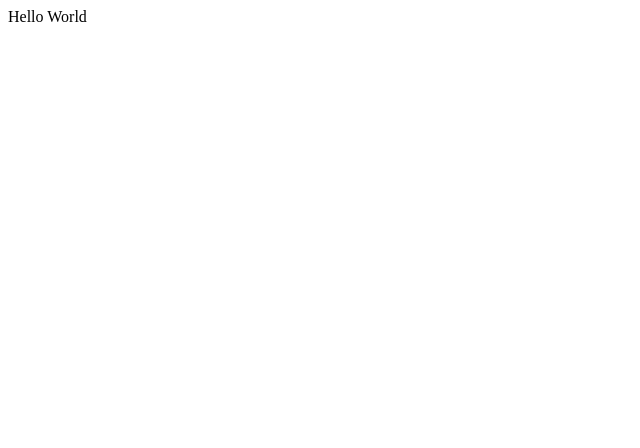
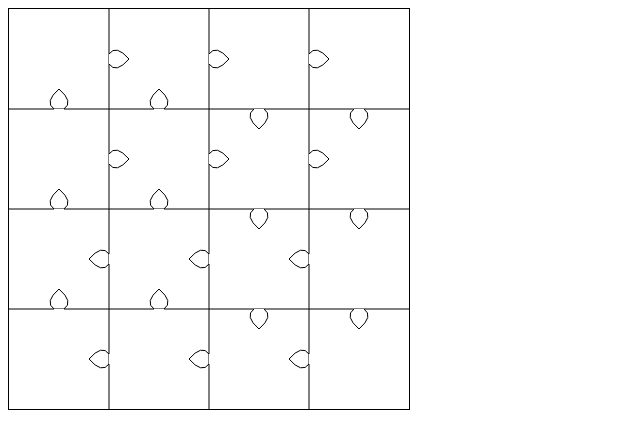
Before and after one commit to tuberrabbit/boring-saterday, a website: page app/index.html in a window 1280 px wide. Shown: the whole page, without its empty margins (0-640 px from the left). Drawn offline with nearby package versions, Linux system fonts and the light colour scheme; files that its build step writes are made by us from their sources.

Commit message:
[tuber] show canvas split

```diff
--- a/app/index.html
+++ b/app/index.html
@@ -2,9 +2,13 @@
 <html lang="en">
 <head>
     <meta charset="UTF-8">
-    <title>Jigsaw Puzzle</title>
+    <title>Canvas Puzzle</title>
+    <link rel="stylesheet" href="./css/main.css">
 </head>
 <body>
-Hello World
+<canvas id="workspace" width="400" height="400">
+    There is a canvas, but your browser is not supported.
+</canvas>
 </body>
+<script src="./js/app.js"></script>
 </html>
--- /dev/null
+++ b/app/js/app.js
@@ -0,0 +1,65 @@
+"use strict";
+const PI = Math.PI;
+
+let canvas = document.getElementById('workspace');
+let ctx = canvas.getContext('2d');
+ctx.beginPath();
+for (let i = 1; i < 4; ++i) {
+    ctx.moveTo(i * 100, 0);
+    ctx.lineTo(i * 100, 400);
+
+    ctx.moveTo(0, i * 100);
+    ctx.lineTo(400, i * 100);
+}
+ctx.stroke();
+
+ctx.beginPath();
+for (let i = 1; i < 4; ++i) {
+    ctx.moveTo(i * 100, 45);
+    ctx.quadraticCurveTo(i * 100 + 7, 35, i * 100 + 20, 50);
+    ctx.moveTo(i * 100, 55);
+    ctx.quadraticCurveTo(i * 100 + 7, 65, i * 100 + 20, 50);
+    ctx.moveTo(i * 100, 145);
+    ctx.quadraticCurveTo(i * 100 + 7, 135, i * 100 + 20, 150);
+    ctx.moveTo(i * 100, 155);
+    ctx.quadraticCurveTo(i * 100 + 7, 165, i * 100 + 20, 150);
+    ctx.moveTo(i * 100, 245);
+    ctx.quadraticCurveTo(i * 100 - 7, 235, i * 100 - 20, 250);
+    ctx.moveTo(i * 100, 255);
+    ctx.quadraticCurveTo(i * 100 - 7, 265, i * 100 - 20, 250);
+    ctx.moveTo(i * 100, 345);
+    ctx.quadraticCurveTo(i * 100 - 7, 335, i * 100 - 20, 350);
+    ctx.moveTo(i * 100, 355);
+    ctx.quadraticCurveTo(i * 100 - 7, 365, i * 100 - 20, 350);
+}
+ctx.stroke();
+
+ctx.beginPath();
+for (let i = 1; i < 4; ++i) {
+    ctx.moveTo(345, i * 100);
+    ctx.quadraticCurveTo(335, i * 100 + 7, 350, i * 100 + 20);
+    ctx.moveTo(355, i * 100);
+    ctx.quadraticCurveTo(365, i * 100 + 7, 350, i * 100 + 20);
+    ctx.moveTo(245, i * 100);
+    ctx.quadraticCurveTo(235, i * 100 + 7, 250, i * 100 + 20);
+    ctx.moveTo(255, i * 100);
+    ctx.quadraticCurveTo(265, i * 100 + 7, 250, i * 100 + 20);
+    ctx.moveTo(45, i * 100);
+    ctx.quadraticCurveTo(35, i * 100 - 7, 50, i * 100 - 20);
+    ctx.moveTo(55, i * 100);
+    ctx.quadraticCurveTo(65, i * 100 - 7, 50, i * 100 - 20);
+    ctx.moveTo(145, i * 100);
+    ctx.quadraticCurveTo(135, i * 100 - 7, 150, i * 100 - 20);
+    ctx.moveTo(155, i * 100);
+    ctx.quadraticCurveTo(165, i * 100 - 7, 150, i * 100 - 20);
+}
+ctx.stroke();
+
+ctx.beginPath();
+for (let i = 1; i < 4; ++i) {
+    for (let j = 0; j < 4; ++j) {
+        ctx.clearRect(i * 100, j * 100 + 45, 1, 10);
+        ctx.clearRect(j * 100 + 45, i * 100, 10, 1);
+    }
+}
+ctx.stroke();
--- /dev/null
+++ b/app/sass/main.scss
@@ -0,0 +1,3 @@
+#workspace {
+  border: 1px solid;
+}
```
Also changed, not shown: gulpfile.babel.js (+39 -7 lines), package.json (+6 -1 lines), README.md, 1 other file.
